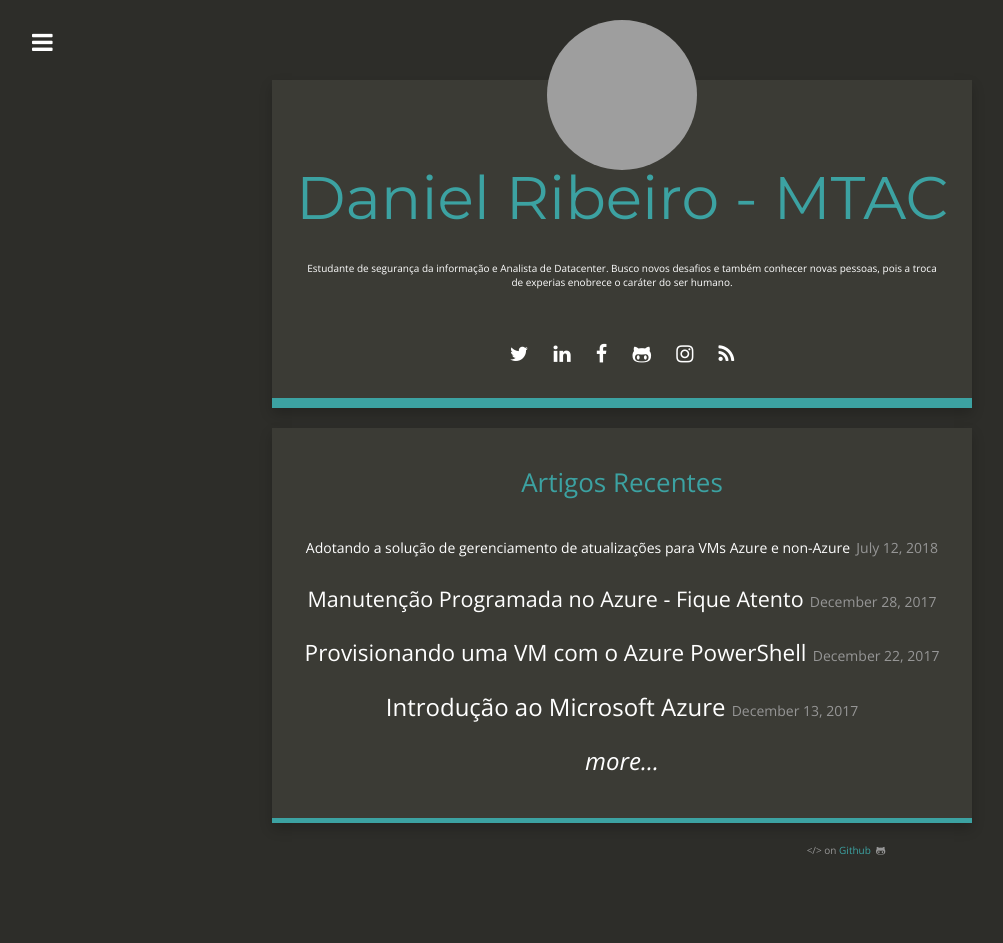
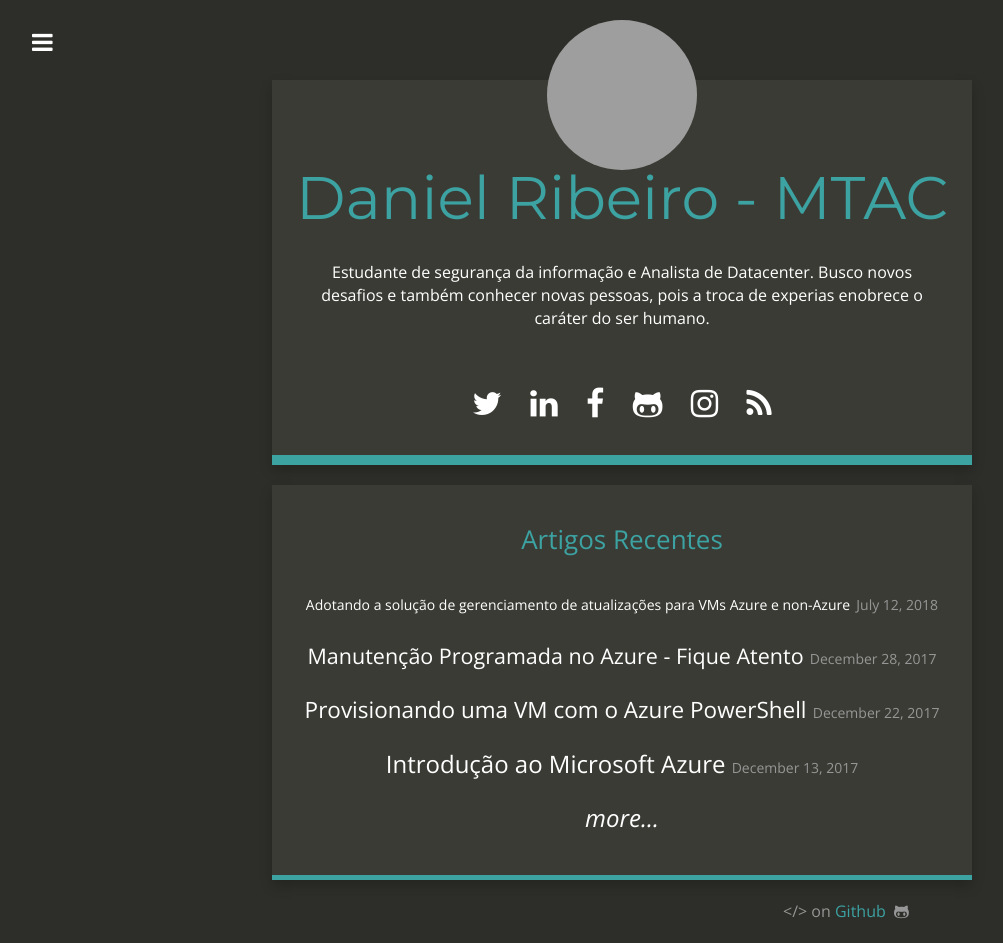
Before and after one commit to daribei/xdanielribeiro.github.io, a Jekyll site: the page built from index.html, in a window 1280 px wide. Shown: the whole page, without its empty margins (18-1021 px from the left). Built offline with Jekyll 4.4.1, drawn with Linux system fonts in a browser that asks for light colours; nearby versions of some CDN libraries; before the commit the page ends 900 px from its top, so only the background shows below that; grey boxes are pictures that could not be loaded.

Commit message:
changes.

```diff
--- a/css/style.scss
+++ b/css/style.scss
@@ -48,7 +48,7 @@
 	font-weight: 150;
 	background-color: $dark;
 	color: $white;
-	font-size: 10px;
+	font-size: 16px;
 	height: 100%;
 	width: 100%
 }
```
Also changed, not shown: _posts/2018-07-12-azure-update-management.md (+1 -1 lines).
